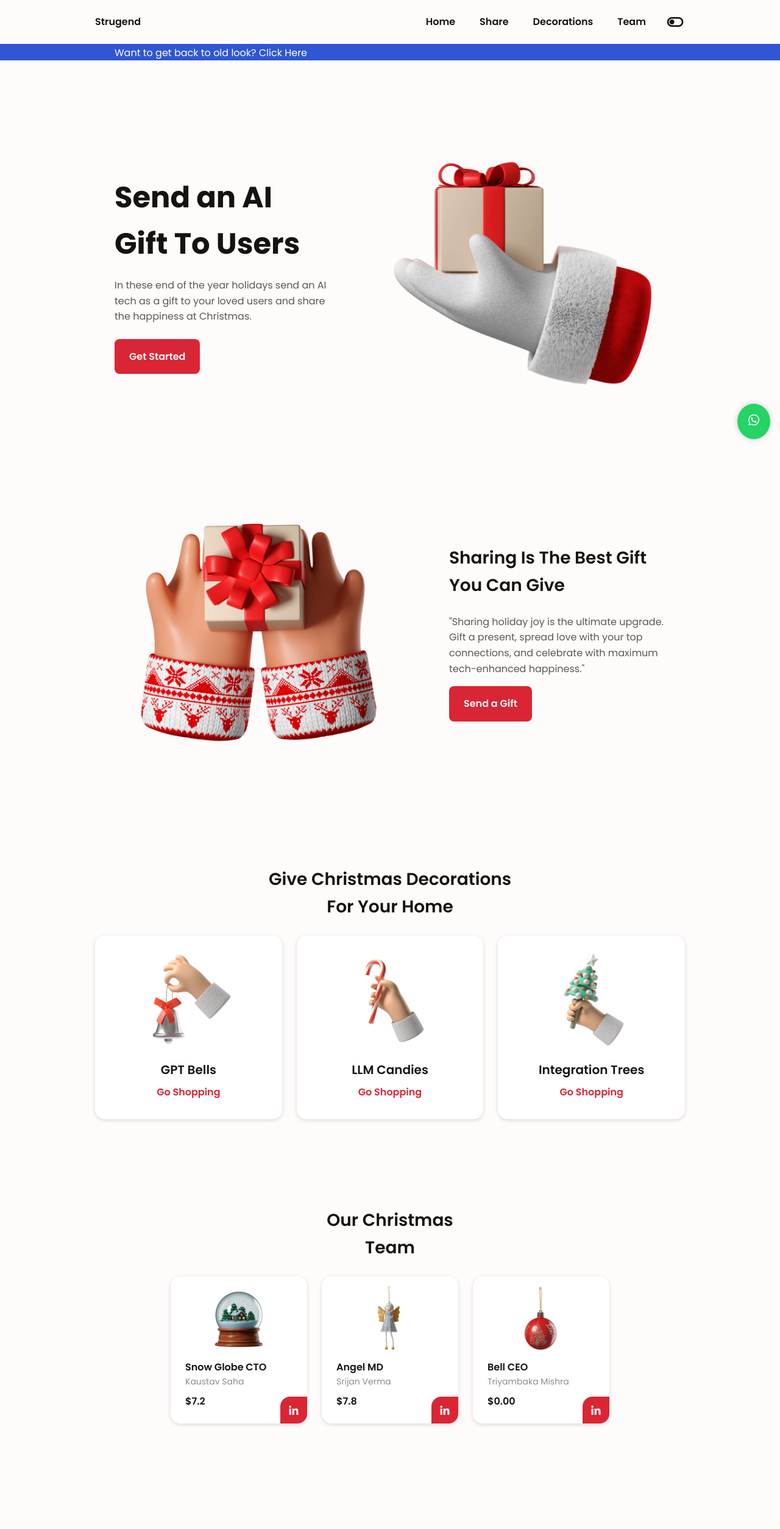
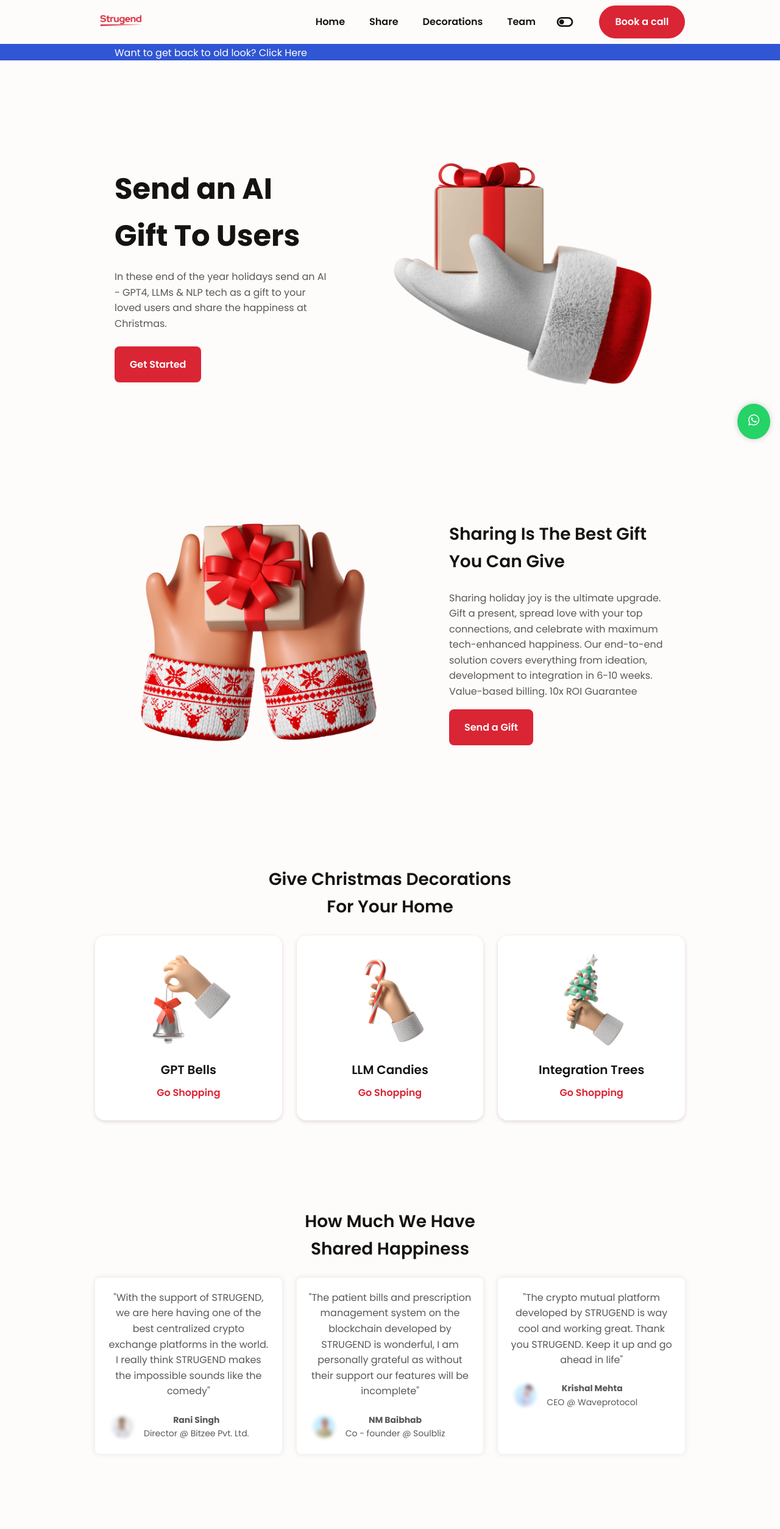
Before and after one commit to triyam/strugend, a plain HTML site: page index.html in a window 1280 px wide. Shown: the top 2507 px of the page at 61% size. Drawn offline with nearby package versions, Linux system fonts and the light colour scheme.

Commit message:
logo updated

```diff
--- a/assets/css/styles.css
+++ b/assets/css/styles.css
@@ -270,12 +270,21 @@ img {
   bottom: 1.5rem;
 }
 
+/*========== STRUGEND LOGO ==========*/
+.strugend__logo {
+  max-width: 85px;
+  height: auto;
+  margin-right: 10px;
+}
+
+
 /*========== WHATSAPP BUTTON ==========*/
 .whatsapp-button {
   position: fixed;
   bottom: 80px;
   right: 1rem;
-  background-color: #25D366; /* WhatsApp green */
+  background-color: #25D366;
+  /* WhatsApp green */
   color: #fff;
   border: none;
   padding: 10px 15px;
@@ -286,7 +295,7 @@ img {
   z-index: 99999;
 }
 
-.whatsapp-button{
+.whatsapp-button {
   position: fixed;
   right: 20px;
   font-size: 24px;
@@ -297,59 +306,101 @@ img {
   padding: 10px 15px;
   color: #fff;
   border: none;
-  transition: background-color 0.3s ease; /* Add smooth transition effect */
+  transition: background-color 0.3s ease;
+  /* Add smooth transition effect */
   z-index: 99999;
 }
 
 .whatsapp-button {
-  background-color: #25d366; /* WhatsApp green color */
+  background-color: #25d366;
+  /* WhatsApp green color */
   bottom: 80px;
 }
 
 .messenger-button {
-  background-color: #1877f2; /* Facebook blue color */
+  background-color: #1877f2;
+  /* Facebook blue color */
   bottom: 140px;
 }
 
 .instagram-button {
-  background-color: #e4405f; /* Instagram pink color */
+  background-color: #e4405f;
+  /* Instagram pink color */
   bottom: 200px;
 }
 
 .twitter-button {
-  background-color: #1da1f2; /* Twitter blue color */
+  background-color: #1da1f2;
+  /* Twitter blue color */
   bottom: 260px;
 }
 
 .linkedin-button {
-  background-color: #0077b5; /* LinkedIn blue color */
+  background-color: #0077b5;
+  /* LinkedIn blue color */
   bottom: 320px;
-} */
+}
 
-
-.whatsapp-button:hover {
-  background-color: #128C7E; /* Darker shade of WhatsApp green */
+*/ .whatsapp-button:hover {
+  background-color: #128C7E;
+  /* Darker shade of WhatsApp green */
 }
 
 .messenger-button:hover {
-  background-color: #0d63a0; /* Darker shade of Facebook blue on hover */
+  background-color: #0d63a0;
+  /* Darker shade of Facebook blue on hover */
 }
 
 .instagram-button:hover {
-  background-color: #bc2a8d; /* Darker shade of Instagram pink on hover */
+  background-color: #bc2a8d;
+  /* Darker shade of Instagram pink on hover */
 }
 
 .twitter-button:hover {
-  background-color: #1778f2; /* Darker shade of Twitter blue on hover */
+  background-color: #1778f2;
+  /* Darker shade of Twitter blue on hover */
 }
 
 .linkedin-button:hover {
-  background-color: #005382; /* Darker shade of LinkedIn blue on hover */
+  background-color: #005382;
+  /* Darker shade of LinkedIn blue on hover */
 }
 
 /*========== OLD ==========*/
 .old__container {
   row-gap: .3rem;
+}
+
+/*========== TESTIMONIAL ==========*/
+.testimonial-container {
+  max-width: 600px;
+  padding: 20px;
+  background-color: #fff;
+  box-shadow: 0 0 10px rgba(0, 0, 0, 0.1);
+  border-radius: 8px;
+  text-align: center;
+}
+
+.testimonial-author {
+  display: flex;
+  align-items: center;
+  margin-top: 20px;
+}
+
+.testimonial-author img {
+  width: 50px;
+  height: 50px;
+  border-radius: 50%;
+  margin-right: 10px;
+}
+
+.testimonial-author div {
+  display: inline-block;
+}
+
+.testimonial-author p {
+  margin: 0;
+  font-size: var(--small-font-size);
 }
 
 /*========== OTHERS ==========*/
@@ -370,11 +421,11 @@ img {
   padding: 20px;
 }
 
-.others header h1{
+.others header h1 {
   color: #fff;
 }
 
-.others header p{
+.others header p {
   color: #fff;
 }
 
@@ -394,12 +445,12 @@ img {
   color: var(--text-color)
 }
 
-.others p span{
+.others p span {
   font-weight: bold;
   color: var(--first-color-alt)
 }
 
-.others p em{
+.others p em {
   margin-top: 1rem;
 }
 
@@ -617,6 +668,8 @@ img {
   border-radius: .5rem;
   font-weight: var(--font-semi-bold);
   transition: .3s;
+  cursor: pointer;
+  border: solid 1px transparent;
 }
 
 .button:hover {
--- a/index.html
+++ b/index.html
@@ -12,8 +12,10 @@
 
   <!-- Open Graph Protocol for social media -->
   <meta property="og:title" content="Home | Strugend" />
-  <meta property="og:description" content="Empowering businesses with cutting-edge AI solutions. Our AI consulting agency specializes in providing innovative artificial intelligence services, from machine learning and data analytics to custom AI development. Partner with us to transform your business through intelligent automation and data-driven insights." />
-  <meta property="og:image" content="https://strugend.com/assets/img/metaImage.png" /> <!-- Replace with the URL of your image -->
+  <meta property="og:description"
+    content="Empowering businesses with cutting-edge AI solutions. Our AI consulting agency specializes in providing innovative artificial intelligence services, from machine learning and data analytics to custom AI development. Partner with us to transform your business through intelligent automation and data-driven insights." />
+  <meta property="og:image" content="https://strugend.com/assets/img/metaImage.png" />
+  <!-- Replace with the URL of your image -->
   <meta property="og:url" content="https://Strugend.com" />
 
   <!--========== FAVICON ==========-->
@@ -34,7 +36,8 @@
 
 <body>
   <!--========== WHATSAPP BuTTON ==========-->
-  <a href="https://wa.me/917328834913?text=I%20want%20to%20know,%20how%20you%20can%20add%20value%20to%20us?" target="_blank" class="whatsapp-button">
+  <a href="https://wa.me/917328834913?text=I%20want%20to%20know,%20how%20you%20can%20add%20value%20to%20us?"
+    target="_blank" class="whatsapp-button">
     <i class='bx bxl-whatsapp'></i>
   </a>
 
@@ -62,7 +65,7 @@
   <!--========== HEADER ==========-->
   <header class="l-header" id="header">
     <nav class="nav bd-container">
-      <a href="#" class="nav__logo">Strugend</a>
+      <a href="./index.html" class="strugend__logo"><img src="./assets/img/logo/strugend.png" alt="Strugend"></a>
 
       <div class="nav__menu" id="nav-menu">
         <ul class="nav__list">
@@ -72,6 +75,7 @@
           <li class="nav__item"><a href="#accessory" class="nav__link">Team</a></li>
 
           <li><i class='bx bx-toggle-left change-theme' id="theme-button"></i></li>
+          <li class="nav__item"><a class="button" style="padding: 0.8rem 1.6rem; border-radius: 50px;" href="./onboarding.html">Book a call</a></li>
         </ul>
       </div>
 
@@ -101,7 +105,8 @@
 
         <div class="home__data">
           <h1 class="home__title">Send an AI Gift To Users</h1>
-          <p class="home__description">In these end of the year holidays send an AI tech as a gift to your loved users
+          <p class="home__description">In these end of the year holidays send an AI - GPT4, LLMs & NLP tech as a gift to
+            your loved users
             and share the happiness at Christmas.</p>
           <a href="./onboarding.html" class="button">Get Started</a>
         </div>
@@ -113,8 +118,10 @@
       <div class="share__container bd-grid">
         <div class="share__data">
           <h2 class="section-title-center">Sharing Is The Best Gift <br> You Can Give</h2>
-          <p class="share__description">"Sharing holiday joy is the ultimate upgrade. Gift a present, spread love with
-            your top connections, and celebrate with maximum tech-enhanced happiness."</p>
+          <p class="share__description">Sharing holiday joy is the ultimate upgrade. Gift a present, spread love with
+            your top connections, and celebrate with maximum tech-enhanced happiness. Our end-to-end solution covers
+            everything from ideation, development to integration in 6-10 weeks. Value-based billing. 10x ROI Guarantee
+          </p>
           <a href="#send-section" class="button">Send a Gift</a>
         </div>
 
@@ -144,6 +151,46 @@
           <img src="assets/img/decoration3.png" alt="" class="decoration__img">
           <h3 class="decoration__title">Integration Trees</h3>
           <a href="./onboarding.html" class="button button-link">Go Shopping</a>
+        </div>
+      </div>
+    </section>
+
+    <!--========== Testimonials ==========-->
+    <section class="decoration section bd-container" id="decoration">
+      <h2 class="section-title">How Much We Have<br> Shared Happiness</h2>
+      <div class="decoration__container bd-grid">
+        <div class="testimonial-container" style="background-color: var(--container-color);">
+          <p>"With the support of STRUGEND, we are here having one of the best centralized crypto exchange platforms in
+            the world. I really think STRUGEND makes the impossible sounds like the comedy"</p>
+          <div class="testimonial-author">
+            <img src="./old/assets/images/testimonials/author-01.png" alt="Rani Singh">
+            <div>
+              <p><strong>Rani Singh</strong></p>
+              <p>Director @ Bitzee Pvt. Ltd.</p>
+            </div>
+          </div>
+        </div>
+        <div class="testimonial-container" style="background-color: var(--container-color);">
+          <p>"The patient bills and prescription management system on the blockchain developed by STRUGEND is wonderful,
+            I am personally grateful as without their support our features will be incomplete"</p>
+          <div class="testimonial-author">
+            <img src="./old/assets/images/testimonials/author-02.png" alt="NM Baibhab">
+            <div>
+              <p><strong>NM Baibhab</strong></p>
+              <p>Co - founder @ Soulbliz</p>
+            </div>
+          </div>
+        </div>
+        <div class="testimonial-container" style="background-color: var(--container-color);">
+          <p>"The crypto mutual platform developed by STRUGEND is way cool and working great. Thank you STRUGEND. Keep
+            it up and go ahead in life"</p>
+          <div class="testimonial-author">
+            <img src="./old/assets/images/testimonials/author-03.png" alt="Krishal Mehta">
+            <div>
+              <p><strong>Krishal Mehta</strong></p>
+              <p>CEO @ Waveprotocol</p>
+            </div>
+          </div>
         </div>
       </div>
     </section>
@@ -262,6 +309,41 @@
     <p class="footer__copy">&#169; 2022-2024 Strugend. All right reserved</p>
   </footer>
 
+
+  <!--========== SELF ROTATING CAROUSAL ==========-->
+  <!-- <script>
+    document.addEventListener("DOMContentLoaded", function () {
+    const carousel = document.getElementById("logo-carousel");
+    let currentIndex = 0;
+
+    function rotateCarousel() {
+        currentIndex = (currentIndex + 1) % carousel.children.length;
+        updateCarousel();
+    }
+
+    function updateCarousel() {
+        const translateValue = -currentIndex * 100 + "%";
+        carousel.style.transition = "transform 1s ease-in-out";
+        carousel.style.transform = "translateX(" + translateValue + ")";
+    }
+
+    // Detect when the transition ends, then rotate again
+    carousel.addEventListener("transitionend", function () {
+        // Reset transition to prevent continuous transitions during rotation
+        carousel.style.transition = "none";
+
+        // Wait for a brief moment (adjust as needed) before rotating again
+        setTimeout(function () {
+            rotateCarousel();
+            carousel.style.transition = "transform 1s ease-in-out"; // Restore transition
+        }, 500);
+    });
+
+    // Start the rotation
+    rotateCarousel();
+});
+  </script> -->
+
   <!--========== SCROLL REVEAL ==========-->
   <script src="https://unpkg.com/scrollreveal"></script>
 
```
Also changed, not shown: admin.html (+1 -1 lines), less/pricing.html (+1 -1 lines), less/terms.html (+1 -1 lines), more/about.html (+1 -1 lines), more/mission.html (+1 -1 lines), more/privacy.html (+1 -1 lines), more/vision.html (+18 -21 lines), onboarding.html (+1 -1 lines), package.json (deleted, +0 -12 lines), assets/img/logo/strugend.png (added), assets/js/main.js (line endings or trailing spaces).
